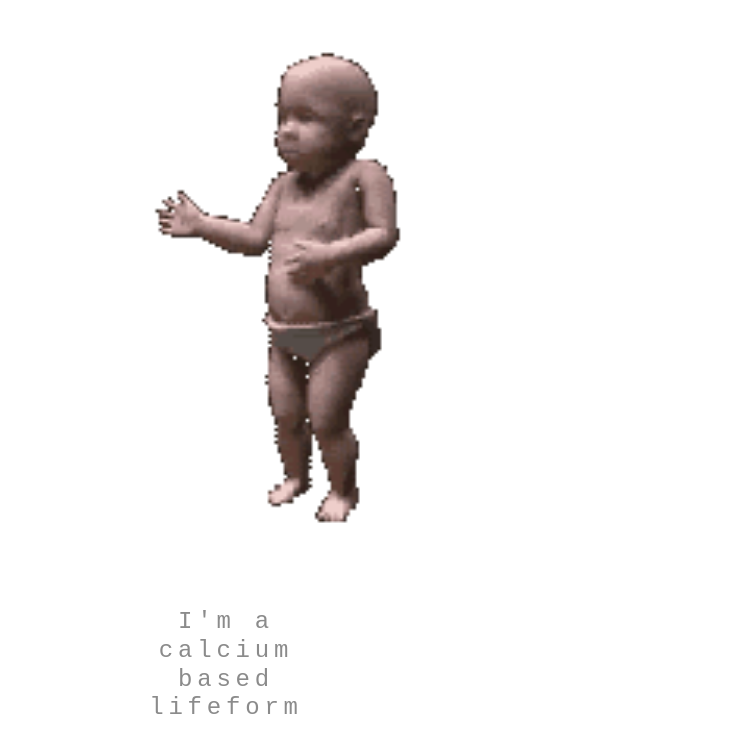
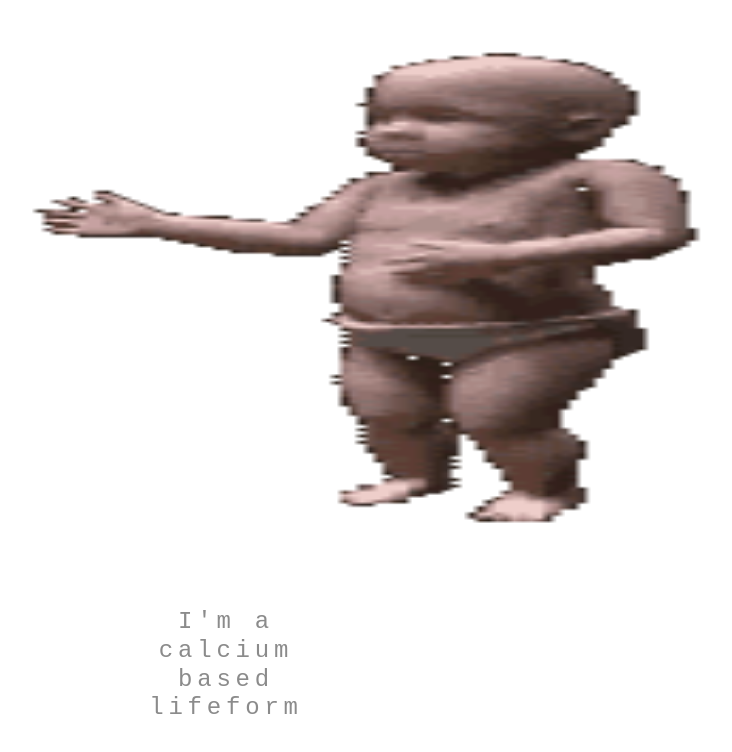
Before and after one commit to WojtekPachowiak/WojtekPachowiak.github.io, a website built with Vite: page about.html in a window 1280 px wide. Shown: the whole page, without its empty margins (414-1146 px from the left). Built offline with nearby package versions, Linux system fonts and the light colour scheme.

Commit message:
baby stretch horizontal

```diff
--- a/about.html
+++ b/about.html
@@ -17,7 +17,7 @@
         <a href="about.html">abt</a>
     </div> -->
     <figure class="figure w-100 text-center vh-95">
-        <img class=" figure-img img-fluid h-75" src="video/baby.gif" alt="that's literally me">
+        <img class=" figure-img img-fluid h-75 w-100" src="video/baby.gif" alt="that's literally me">
         <p style="
         font-size: 3vh;
         font-family: Monospace, Times, serif;
```
